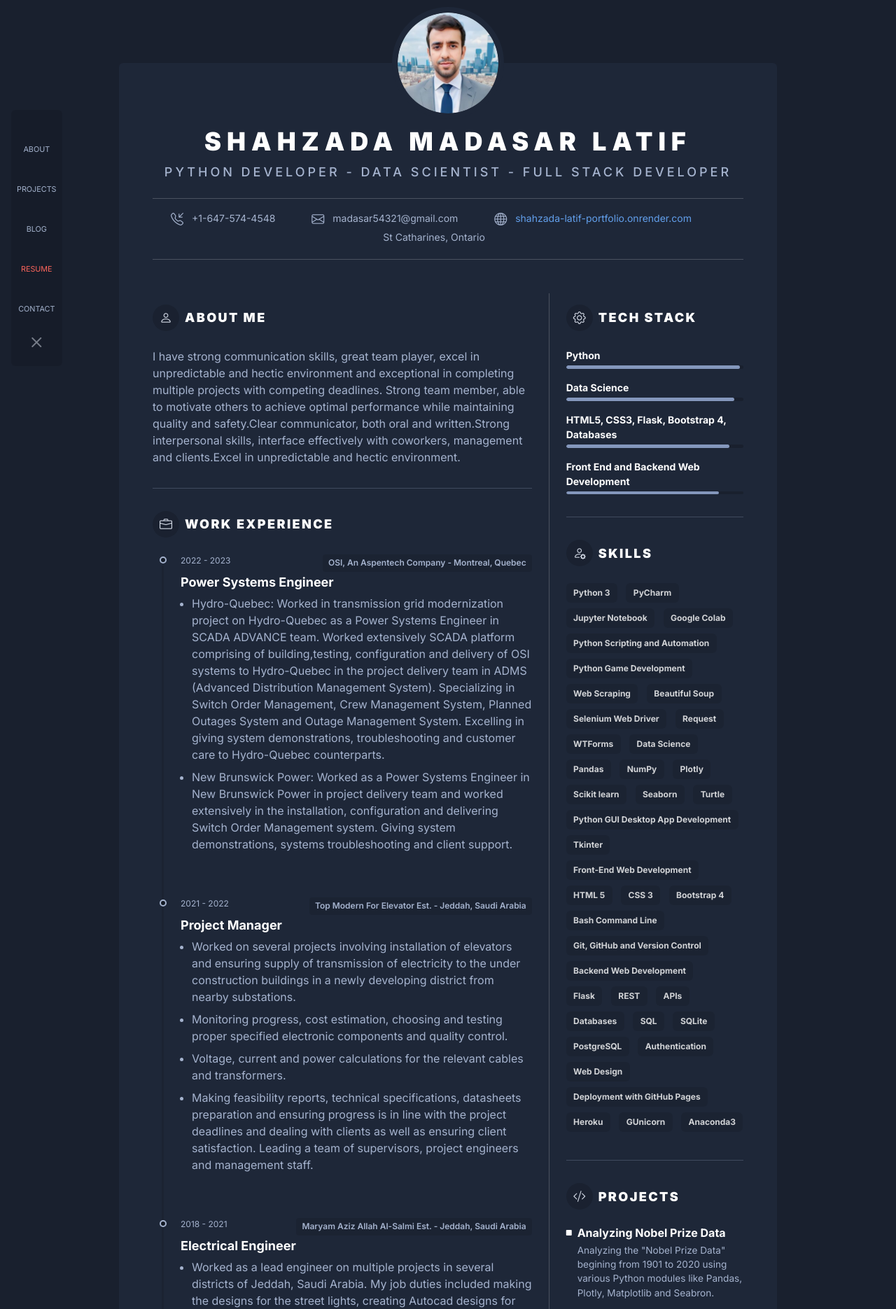
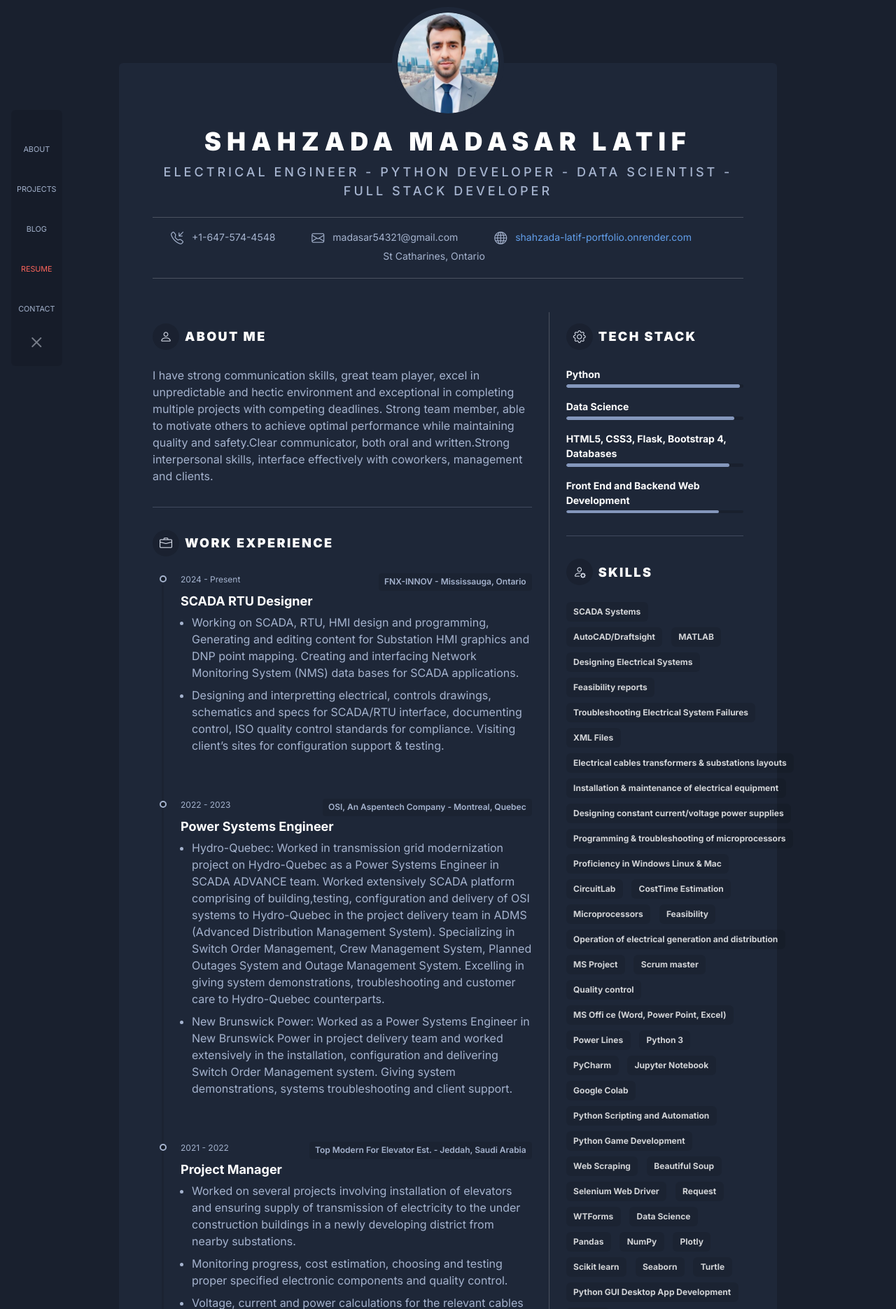
Before and after one commit to Madasar52/Shahzada-Latif-Portfolio, a Flask app: template templates/resume.html in a window 1280 px wide. Shown: the part 60-1930 px from the top of the page at 70% size. Run offline with Flask 3, Linux system fonts and the light colour scheme; the template is opened without the code that fills it, so the values that code supplies are empty; some libraries are stand-ins or nearby versions.

Commit message:
Commit 31

```diff
--- a/templates/index.html
+++ b/templates/index.html
@@ -112,8 +112,8 @@
 						<div class="intro-holder">
 							<h2 class="intro-name text-center mb-3">Shahzada Madasar Latif</h2>
 							<div class="profile-intro text-md-center limit-max-width mx-auto">
-								<p>Data Scientist - Data Analyst - Python Developer - Full Stack Developer</p>
-								<p>I have over 7 years of professional working experience as an Electrical Engineer, while working at my last job as a Power Systems Engineer I came to the realization that I had a prominent and extraordinary interest in statistics and coding. I started Python coding bootcamp to gain more insight on how things work on the backend and afterwards did a complete data science training bootcamp. I ended up enjoying and loving coding, building software systems as well as working, manipulating and visualising data so much that I decided to quit my job and study data science and software development full time since it turned out to be something I greatly enjoyed and I was very good at. I decided that this is what I want to do for the rest of my life.</p>
+								<p>Electrical Engineer - Data Scientist - Python Developer - Full Stack Developer</p>
+								<p>I have over 7 years of professional working experience as an Electrical Engineer, while working at Aspentech as a Power Systems Engineer I came to the realization that I had a prominent and extraordinary interest in statistics and coding. I started Python coding bootcamp to gain more insight on how things work on the backend and afterwards did a complete data science training bootcamp. I ended up enjoying and loving coding, building software systems as well as working, manipulating and visualising data so much that I decided to do it in my free time as a hobby since it turned out to be something I greatly enjoyed and I was surprisingly good at. I decided to continue to build softwares, websites, create surveys, gather data and the analyze and visualize the data to find trends in various aspects of life.</p>
 							    <p>Check out my <a href="{{ url_for('projects') }}">latest projects</a>.</p>
 							</div>
 						</div><!--//intro-holder-->
--- a/templates/resume.html
+++ b/templates/resume.html
@@ -111,7 +111,7 @@
 								<img class="resume-profile-pic rounded-circle" src="static/assets/images/profile.png" alt="image">
 
 								<h2 class="resume-name text-uppercase">Shahzada Madasar Latif </h2>
-								<div class="resume-role-title text-uppercase">Python Developer - Data Scientist - Full Stack Developer</div>
+								<div class="resume-role-title text-uppercase">Electrical Engineer - Python Developer - Data Scientist - Full Stack Developer</div>
 								<div class="resume-role-title text-uppercase"></div>
 								<div class="resume-contact mt-4">
 									<ul class="resume-contact-list list-unstyled list-inline mb-0 justify-content-between">
@@ -131,7 +131,7 @@
 									<section class="resume-summary-section resume-section">
 										<h3 class="resume-section-heading text-uppercase py-2 py-lg-3 py-2 py-lg-3"><i class="resume-section-heading-icon bi bi-person me-2"></i>About Me</h3>
 										<div class="resume-summary-desc">
-											I have strong communication skills, great team player, excel in unpredictable and hectic environment and exceptional in completing multiple projects with competing deadlines. Strong team member, able to motivate others to achieve optimal performance while maintaining quality and safety.Clear communicator, both oral and written.Strong interpersonal skills, interface effectively with coworkers, management and clients.Excel in unpredictable and hectic environment.
+											I have strong communication skills, great team player, excel in unpredictable and hectic environment and exceptional in completing multiple projects with competing deadlines. Strong team member, able to motivate others to achieve optimal performance while maintaining quality and safety.Clear communicator, both oral and written.Strong interpersonal skills, interface effectively with coworkers, management and clients.
 										</div>
 									</section><!--//resume-section-->
 
@@ -140,6 +140,30 @@
 									<section class="resume-experience-section resume-section">
 										<h3 class="resume-section-heading text-uppercase py-2 py-lg-3 py-3"><i class="resume-section-heading-icon bi bi-briefcase me-2"></i>Work Experience</h3>
 										<div class="resume-timeline position-relative">
+
+											<article class="resume-timeline-item position-relative pb-5">
+
+											    <div class="resume-timeline-item-header mb-2">
+
+												    <div class="resume-position-meta d-flex justify-content-between mb-1">
+													    <div class="resume-position-time">2024 - Present</div>
+													    <div class="resume-company-name">FNX-INNOV -  Mississauga, Ontario</div>
+												    </div>
+											        <h3 class="resume-position-title mb-1">SCADA RTU Designer</h3>
+
+											    </div><!--//resume-timeline-item-header-->
+											    <div class="resume-timeline-item-desc">
+
+
+												    <ul class="resume-timeline-list">
+													    <li>Working on SCADA, RTU, HMI design and programming, Generating and editing content for Substation HMI graphics and DNP point mapping. Creating and interfacing Network Monitoring System (NMS) data bases for SCADA applications. </li>
+													    <li>Designing and interpretting electrical, controls drawings, schematics and specs for SCADA/RTU interface, documenting control, ISO quality control standards for compliance. Visiting client’s sites for configuration support & testing.</li>
+												    </ul>
+
+											    </div><!--//resume-timeline-item-desc-->
+
+										    </article><!--//resume-timeline-item-->
+
 										    <article class="resume-timeline-item position-relative pb-5">
 
 											    <div class="resume-timeline-item-header mb-2">
@@ -306,7 +330,36 @@
 									<section class="resume-skills-section resume-section">
 										<h3 class="resume-section-heading text-uppercase py-2 py-lg-3 py-3"><i class="resume-section-heading-icon bi bi-person-gear me-2"></i>Skills</h3>
 										<ul class="list-inline">
-								            <li class="list-inline-item"><span class="badge resume-skill-badge">Python 3</span></li>
+								            <li class="list-inline-item"><span class="badge resume-skill-badge">SCADA Systems</span></li>
+								            <li class="list-inline-item"><span class="badge resume-skill-badge">AutoCAD/Draftsight</span></li>
+								            <li class="list-inline-item"><span class="badge resume-skill-badge">MATLAB</span></li>
+								            <li class="list-inline-item"><span class="badge resume-skill-badge">Designing Electrical Systems</span></li>
+
+											<li class="list-inline-item"><span class="badge resume-skill-badge">Feasibility reports</span></li>
+								            <li class="list-inline-item"><span class="badge resume-skill-badge">Troubleshooting Electrical System Failures</span></li>
+								            <li class="list-inline-item"><span class="badge resume-skill-badge">XML Files</span></li>
+								            <li class="list-inline-item"><span class="badge resume-skill-badge">Electrical cables transformers & substations layouts</span></li>
+
+											<li class="list-inline-item"><span class="badge resume-skill-badge">Installation & maintenance of electrical equipment</span></li>
+								            <li class="list-inline-item"><span class="badge resume-skill-badge">Designing constant current/voltage power supplies</span></li>
+								            <li class="list-inline-item"><span class="badge resume-skill-badge">Programming & troubleshooting of microprocessors</span></li>
+								            <li class="list-inline-item"><span class="badge resume-skill-badge">Proficiency in Windows Linux & Mac</span></li>
+
+											<li class="list-inline-item"><span class="badge resume-skill-badge">CircuitLab</span></li>
+								            <li class="list-inline-item"><span class="badge resume-skill-badge">CostTime Estimation</span></li>
+								            <li class="list-inline-item"><span class="badge resume-skill-badge">Microprocessors</span></li>
+								            <li class="list-inline-item"><span class="badge resume-skill-badge">Feasibility</span></li>
+
+											<li class="list-inline-item"><span class="badge resume-skill-badge">Operation of electrical generation and distribution</span></li>
+								            <li class="list-inline-item"><span class="badge resume-skill-badge">MS Project</span></li>
+								            <li class="list-inline-item"><span class="badge resume-skill-badge">Scrum master</span></li>
+								            <li class="list-inline-item"><span class="badge resume-skill-badge">Quality control</span></li>
+
+											<li class="list-inline-item"><span class="badge resume-skill-badge">MS Offi ce (Word, Power Point, Excel)</span></li>
+								            <li class="list-inline-item"><span class="badge resume-skill-badge">Power Lines</span></li>
+
+
+											<li class="list-inline-item"><span class="badge resume-skill-badge">Python 3</span></li>
 								            <li class="list-inline-item"><span class="badge resume-skill-badge">PyCharm</span></li>
 								            <li class="list-inline-item"><span class="badge resume-skill-badge">Jupyter Notebook</span></li>
 								            <li class="list-inline-item"><span class="badge resume-skill-badge">Google Colab</span></li>
@@ -360,22 +413,7 @@
 							            </ul>
 									</section><!--//resume-section-->
 
-									<hr>
 
-									<section class="resume-projects-section resume-section">
-										<h3 class="resume-section-heading text-uppercase py-2 py-lg-3 py-3"><i class="resume-section-heading-icon bi bi-code-slash me-2"></i>Projects</h3>
-										<div class="item">
-											<h4 class="item-heading"><i class="item-icon bi bi-square-fill me-2"></i><a href="https://github.com/Madasar52/Data-Science-Project-7-Nobel_Prize_Analysis">Analyzing Nobel Prize Data</a></h4>
-											<div class="item-desc">
-												Analyzing the "Nobel Prize Data" begining from 1901 to 2020 using various Python modules like Pandas, Plotly, Matplotlib and Seabron.
-											</div>
-										</div><!--//item-->
-										<div class="item">
-											<h4 class="item-heading"><i class="item-icon bi bi-square-fill me-2"></i><a href="https://github.com/Madasar52/My-Top-10-Movies-Website">Top 10 Movies List</a></h4>
-											<div class="item-desc">
-												Top 10 movies list by incorporating SQlite databases with "The Movie Database" API and Python Flask module.
-											</div>
-										</div><!--//item-->
 
 
 									</section>
@@ -385,16 +423,8 @@
 									<section class="resume-educate-section resume-section">
 										<h3 class="resume-section-heading text-uppercase py-2 py-lg-3 py-3"><i class="resume-section-heading-icon bi bi-book me-2"></i>Education</h3>
 										<ul class="list-unstyled">
-										    <li class="mb-2">
-										        <div class="resume-degree font-weight-bold">100 Days of Code: The Complete Python Pro Bootcamp</div>
-										        <div class="resume-degree-org">Udemy.com</div>
-										        <div class="resume-degree-time">2023 - 2024</div>
-										    </li>
-											<li class="mb-2">
-										        <div class="resume-degree font-weight-bold">Complete Data Science Training: Math, Statistics, Python, Advanced Statistics in Python, Machine and Deep Learning</div>
-										        <div class="resume-degree-org">Udemy.com</div>
-										        <div class="resume-degree-time">2023 - 2024</div>
-										    </li>
+
+
 										    <li>
 										        <div class="resume-degree font-weight-bold">Bachelors in Electrical Engineering</div>
 										        <div class="resume-degree-org">Mirpur University of Science and Technology (MUST) Mirpur Azad Kashmir, Pakistan</div>
@@ -407,6 +437,63 @@
 										    </li>
 									    </ul>
 									</section><!--//resume-section-->
+
+
+										<hr>
+
+									<section class="resume-educate-section resume-section">
+										<h3 class="resume-section-heading text-uppercase py-2 py-lg-3 py-3"><i class="resume-section-heading-icon bi bi-book me-2"></i>Courses</h3>
+										<ul class="list-unstyled">
+										    <li class="mb-2">
+										        <div class="resume-degree font-weight-bold">100 Days of Code: The Complete Python Pro Bootcamp</div>
+										        <div class="resume-degree-org">Udemy.com | Advanced Python, Web Development and Data Science.</div>
+
+										    </li>
+											<li class="mb-2">
+										        <div class="resume-degree font-weight-bold">Complete Data Science Training: Math, Advanced Statistics in Python, Machine and Deep Learning</div>
+										        <div class="resume-degree-org">Udemy.com | Math, Statistics, Python, Advanced Statistics in Python, Machine and Deep Learning.</div>
+
+										    </li>
+										    <li>
+										        <div class="resume-degree font-weight-bold">Cloud Computing on AWS 2024</div>
+										        <div class="resume-degree-org">Udemy.com | Cloud Computing Concepts and AWS | Master AWS Fundamentals, Hands-on Skills on Amazon Web Services.</div>
+
+										    </li>
+											<li>
+										        <div class="resume-degree font-weight-bold">The Project Management Course: Beginner to PROject Manager</div>
+										        <div class="resume-degree-org">Udemy.com | Knowledge, skills & confidence to start managing complex projects.</div>
+
+										    </li>
+
+											<li>
+										        <div class="resume-degree font-weight-bold">Scrum Master + Agile Scrum Master Certification</div>
+										        <div class="resume-degree-org">Udemy.com | Complete Overview of Scrum.</div>
+										    </li>
+
+											<li>
+										        <div class="resume-degree font-weight-bold">SCADA from Scratch - Design, Program and Interface</div>
+										        <div class="resume-degree-org">Udemy.com | SCADA basics and making SCADA screens but also how to log the PLC data in the database to make data analytics.</div>
+										    </li>
+
+											<li>
+										        <div class="resume-degree font-weight-bold">ETAP for Electrical Engineers</div>
+										        <div class="resume-degree-org">Udemy.com | Design, Simulate and Analyze Power systems in ETAP.</div>
+										    </li>
+
+											<li>
+										        <div class="resume-degree font-weight-bold">CYME Mastery: Power System Analysis</div>
+										        <div class="resume-degree-org">Udemy.com | Master CYME for System Modeling, Stability, and Renewable Energy Modelling.</div>
+										    </li>
+
+
+
+
+
+									    </ul>
+									</section><!--//resume-section-->
+
+
+
 
 									<hr>
 
```
